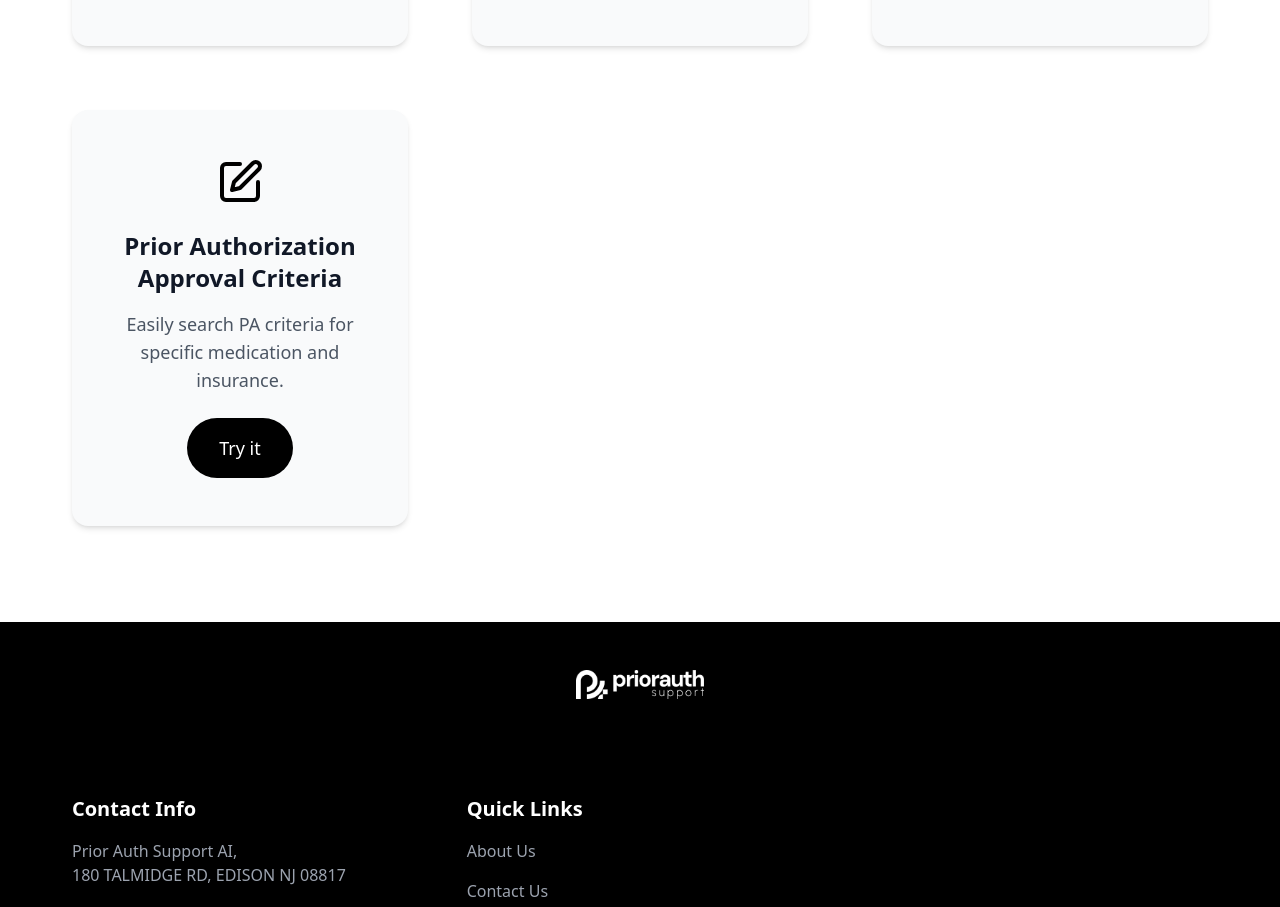
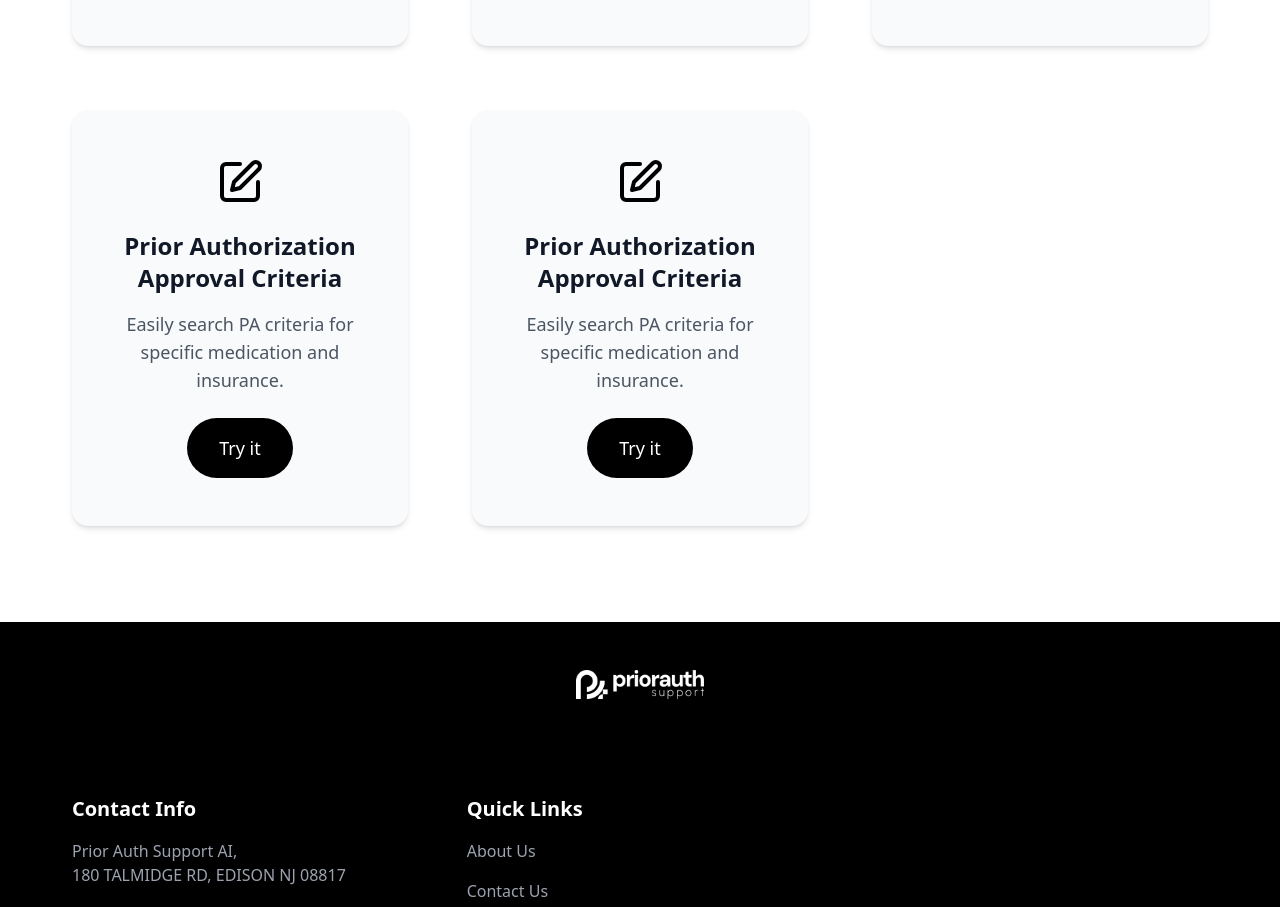
Before and after one commit to Blue-Health-Here/frontend.bluehealthhere.com, a React (Vite) app: page /about-us in a window 1280 px wide. Shown: the part 2302-3209 px from the top of the page. Built offline with nearby package versions, Linux system fonts and the light colour scheme.

Commit message:
add new card in the features section

```diff
--- a/src/components/Features.tsx
+++ b/src/components/Features.tsx
@@ -21,6 +21,12 @@ const Features = () => {
       title: "Generate Appeal Letter",
       description: "Easily craft appeal letters for denied health insurance claims.",
       link: '/appeal-letter'
+    },
+    {
+      icon: <Edit className="w-12 h-12 text-black-600" />,
+      title: "Prior Authorization Approval Criteria",
+      description: "Easily search PA criteria for specific medication and insurance.",
+      link: '/search-criteria'
     },
     {
       icon: <Edit className="w-12 h-12 text-black-600" />,
```
